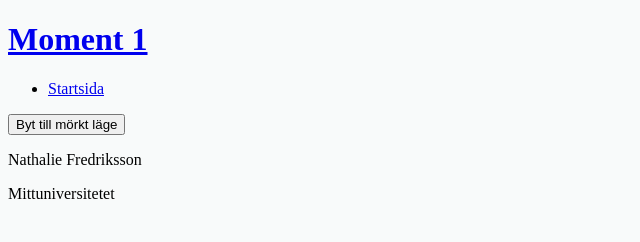
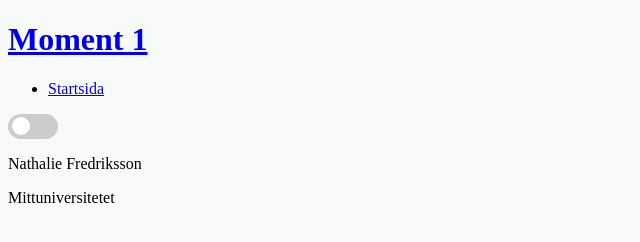
Before and after one commit to nathalievaster/GetMyTrip, a website built with Parcel: page src/index.html in a window 1280 px wide. Shown: the whole page, without its empty margins (0-640 px from the left). Built offline with nearby package versions, Linux system fonts and the light colour scheme.

Commit message:
Ändrade till en switch-knapp, snyggare

```diff
--- a/src/index.html
+++ b/src/index.html
@@ -38,7 +38,10 @@
     </header>
 
     <main>
-        <button id="theme-toggle" class="floating-btn">Byt till mörkt läge</button>
+        <label class="switch">
+            <input type="checkbox" id="theme-toggle">
+            <span class="slider"></span>
+          </label>
 
     </main>
     <footer>
--- a/src/js/main.js
+++ b/src/js/main.js
@@ -23,32 +23,31 @@ function toggleMenu() {
 
 // Knapp för ljust och mörkt tema
 
+// Vänta på att hela dokumentet har laddats
 document.addEventListener("DOMContentLoaded", () => {
     const themeToggle = document.getElementById("theme-toggle");
     const currentTheme = localStorage.getItem("theme");
 
-    // Sätt temat vid sidladdning
+    // Kontrollera om användaren har ett sparat tema i localStorage
     if (currentTheme) {
       document.documentElement.setAttribute("data-theme", currentTheme);
-        document.body.classList.toggle("dark-mode", currentTheme === "dark");
-
-        // Uppdatera knappens text vid sidladdning
-        themeToggle.textContent = currentTheme === "dark" ? "Byt till ljust läge" : "Byt till mörkt läge";
+      if (currentTheme === "dark") {
+        themeToggle.checked = true; // Om mörkt tema är valt, sätt på switchen
+      }
     }
 
-    themeToggle.addEventListener("click", () => {
+    // Lägg till en eventlistener på toggle-knappen
+    themeToggle.addEventListener("change", () => {
       let theme = document.documentElement.getAttribute("data-theme");
 
       if (theme === "dark") {
+        // Sätt tillbaka ljust tema
         document.documentElement.setAttribute("data-theme", "light");
-            document.body.classList.remove("dark-mode");
         localStorage.setItem("theme", "light");
-            themeToggle.textContent = "Byt till mörkt läge";
       } else {
+        // Sätt mörkt tema
         document.documentElement.setAttribute("data-theme", "dark");
-            document.body.classList.add("dark-mode");
         localStorage.setItem("theme", "dark");
-            themeToggle.textContent = "Byt till ljust läge";
       }
     });
   });
--- a/src/sass/components/_buttons.scss
+++ b/src/sass/components/_buttons.scss
@@ -105,3 +105,50 @@
         transition: color 0.3s;
     }
 }
+
+// Ljust och mörkt tema-switch
+
+.switch {
+    position: relative;
+    display: inline-block;
+    width: 50px;
+    height: 25px;
+
+    input {
+      opacity: 0;
+      width: 0;
+      height: 0;
+    }
+
+    .slider {
+      position: absolute;
+      cursor: pointer;
+      top: 0;
+      left: 0;
+      right: 0;
+      bottom: 0;
+      background-color: #ccc;
+      border-radius: 25px;
+      transition: 0.4s;
+
+      &:before {
+        position: absolute;
+        content: "";
+        height: 18px;
+        width: 18px;
+        left: 4px;
+        bottom: 3.5px;
+        background-color: white;
+        border-radius: 50%;
+        transition: 0.4s;
+      }
+    }
+
+    input:checked + .slider {
+      background-color: #0077B6;
+    }
+
+    input:checked + .slider:before {
+      transform: translateX(25px);
+    }
+  }
```
Lines whose indentation alone changed are shown as unchanged.
